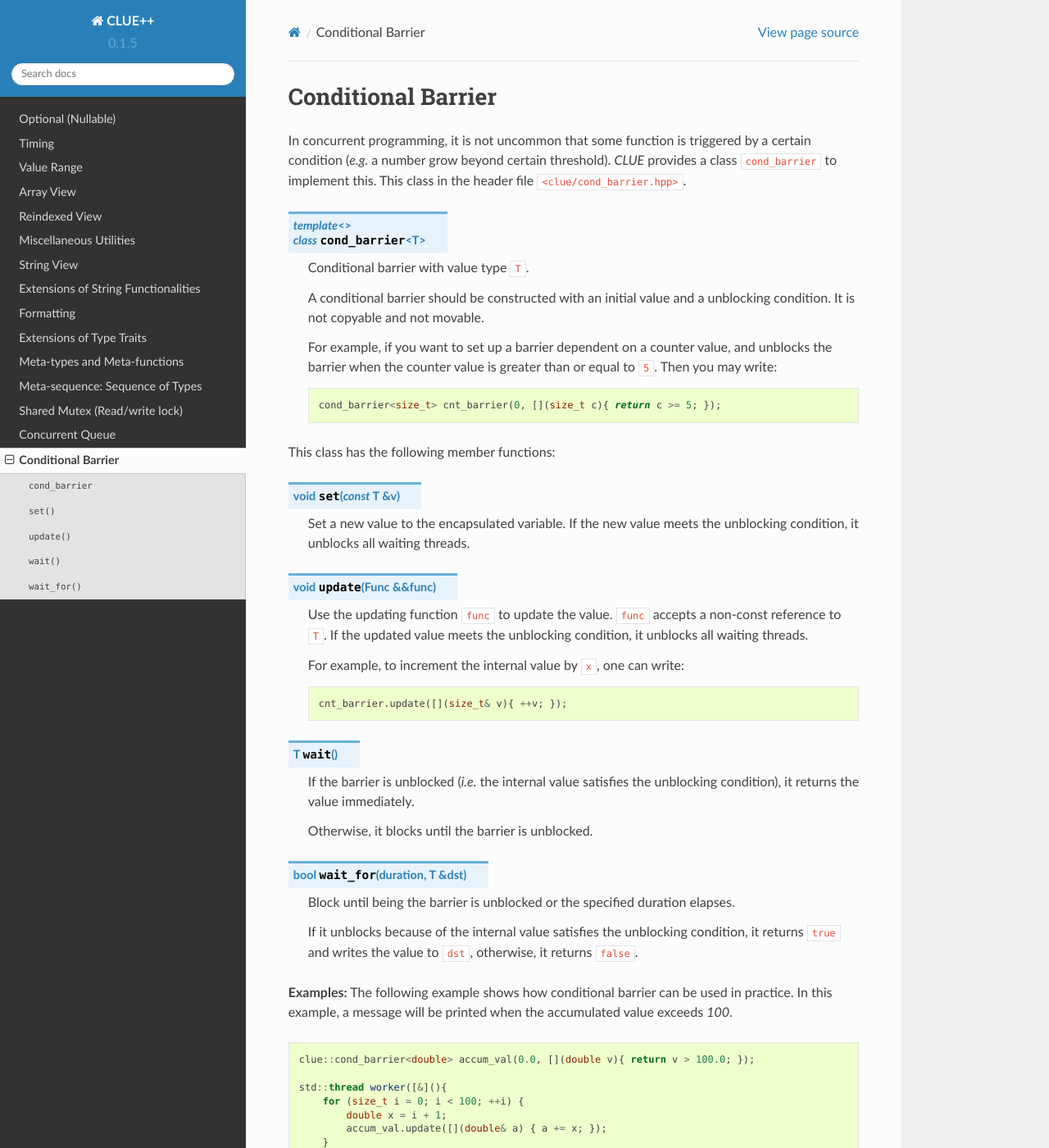
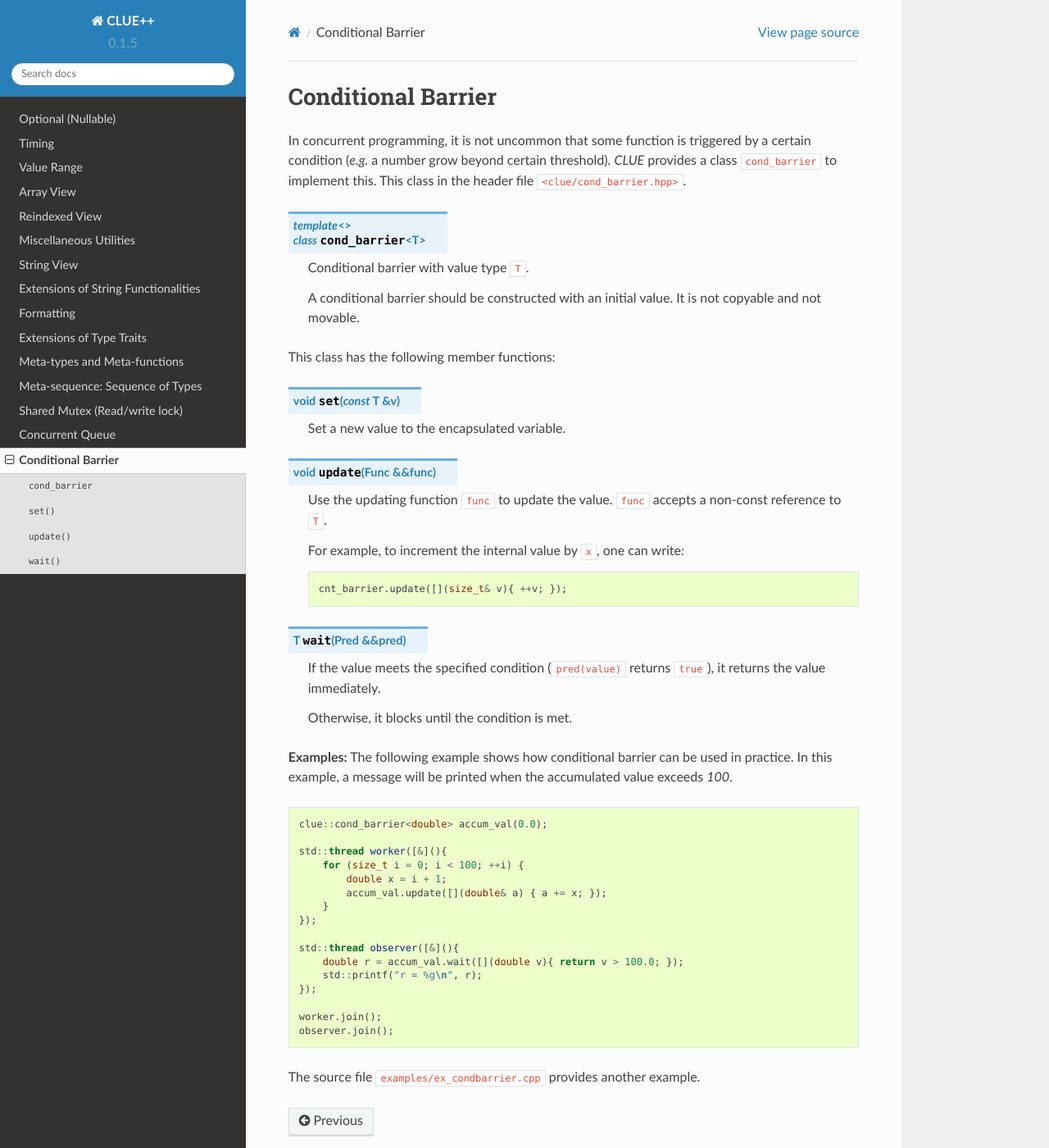
Before and after one commit to MMLab-CU/CLUE, a Sphinx documentation site: the page built from doc/source/cond_barrier.rst, in a window 1280 px wide and 1400 px high. Shown: the whole window at 82% size. Built offline with Sphinx 7.4.7 and the Read the Docs theme 2.0.0, drawn with Linux system fonts in a browser that asks for light colours; formulas are drawn with MathJax 3.

Commit message:
cond_barrier / let wait() method to specify the condition

```diff
--- a/doc/source/cond_barrier.rst
+++ b/doc/source/cond_barrier.rst
@@ -8,27 +8,18 @@ In concurrent programming, it is not uncommon that some function is triggered by
 
     Conditional barrier with value type ``T``.
 
-    A conditional barrier should be constructed with an initial value and a unblocking condition. It is not copyable and not movable.
-
-    For example, if you want to set up a barrier dependent on a counter value, and unblocks the barrier when the counter value is
-    greater than or equal to ``5``. Then you may write:
-
-    .. code-block:: cpp
-
-        cond_barrier<size_t> cnt_barrier(0, [](size_t c){ return c >= 5; });
+    A conditional barrier should be constructed with an initial value. It is not copyable and not movable.
 
 
 This class has the following member functions:
 
 .. cpp:function:: void set(const T& v)
 
-    Set a new value to the encapsulated variable. If the new value meets the unblocking condition, it unblocks all
-    waiting threads.
+    Set a new value to the encapsulated variable.
 
 .. cpp:function:: void update(Func&& func)
 
     Use the updating function ``func`` to update the value. ``func`` accepts a non-const reference to ``T``.
-    If the updated value meets the unblocking condition, it unblocks all waiting threads.
 
     For example, to increment the internal value by ``x``, one can write:
 
@@ -36,19 +27,12 @@ This class has the following member functions:
 
         cnt_barrier.update([](size_t& v){ ++v; });
 
-.. cpp:function:: T wait()
+.. cpp:function:: T wait(Pred&& pred)
 
-    If the barrier is unblocked (*i.e.* the internal value satisfies the unblocking condition), it returns the
+    If the value meets the specified condition (``pred(value)`` returns ``true``), it returns the
     value immediately.
 
-    Otherwise, it blocks until the barrier is unblocked.
-
-.. cpp:function:: bool wait_for(duration, T& dst)
-
-    Block until being the barrier is unblocked or the specified duration elapses.
-
-    If it unblocks because of the internal value satisfies the unblocking condition, it returns ``true`` and
-    writes the value to ``dst``, otherwise, it returns ``false``.
+    Otherwise, it blocks until the condition is met.
 
 
 **Examples:** The following example shows how conditional barrier can be used in practice. In this example, a message will be printed when
@@ -56,7 +40,7 @@ the accumulated value exceeds *100*.
 
 .. code-block:: cpp
 
-    clue::cond_barrier<double> accum_val(0.0, [](double v){ return v > 100.0; });
+    clue::cond_barrier<double> accum_val(0.0);
 
     std::thread worker([&](){
         for (size_t i = 0; i < 100; ++i) {
```
Also changed, not shown: other parts of doc/source/cond_barrier.rst (+1 -1 lines), 2 other files.
